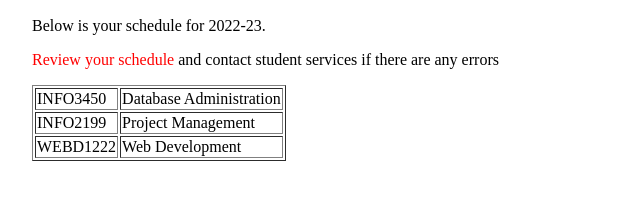
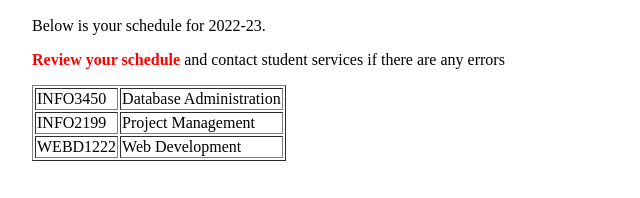
Before and after one commit to mbtrum/WEBD3100-Exercise2, a plain HTML site: page index.html in a window 1280 px wide. Shown: the part 156-354 px from the top of the page, 208-848 px from the left. Drawn offline with Linux system fonts and the light colour scheme.

Commit message:
More styling

```diff
--- a/index.html
+++ b/index.html
@@ -22,7 +22,7 @@
         <div id="main">
             <h2>Welcome to Accessibility University</h2>
             <p>Below is your schedule for 2022-23.</p>
-            <p><span class="red">Review your schedule</span> and contact student services if there are any errors</p>
+            <p><span class="flag">Review your schedule</span> and contact student services if there are any errors</p>
 
             <table border="1">
                 <tr>
--- a/style.css
+++ b/style.css
@@ -27,8 +27,9 @@ body {
     margin-top:40px;
 }
 
-.red {
+.flag {
     color:red;
+    font-weight:bold;
 }
 
 .course_link {
```
